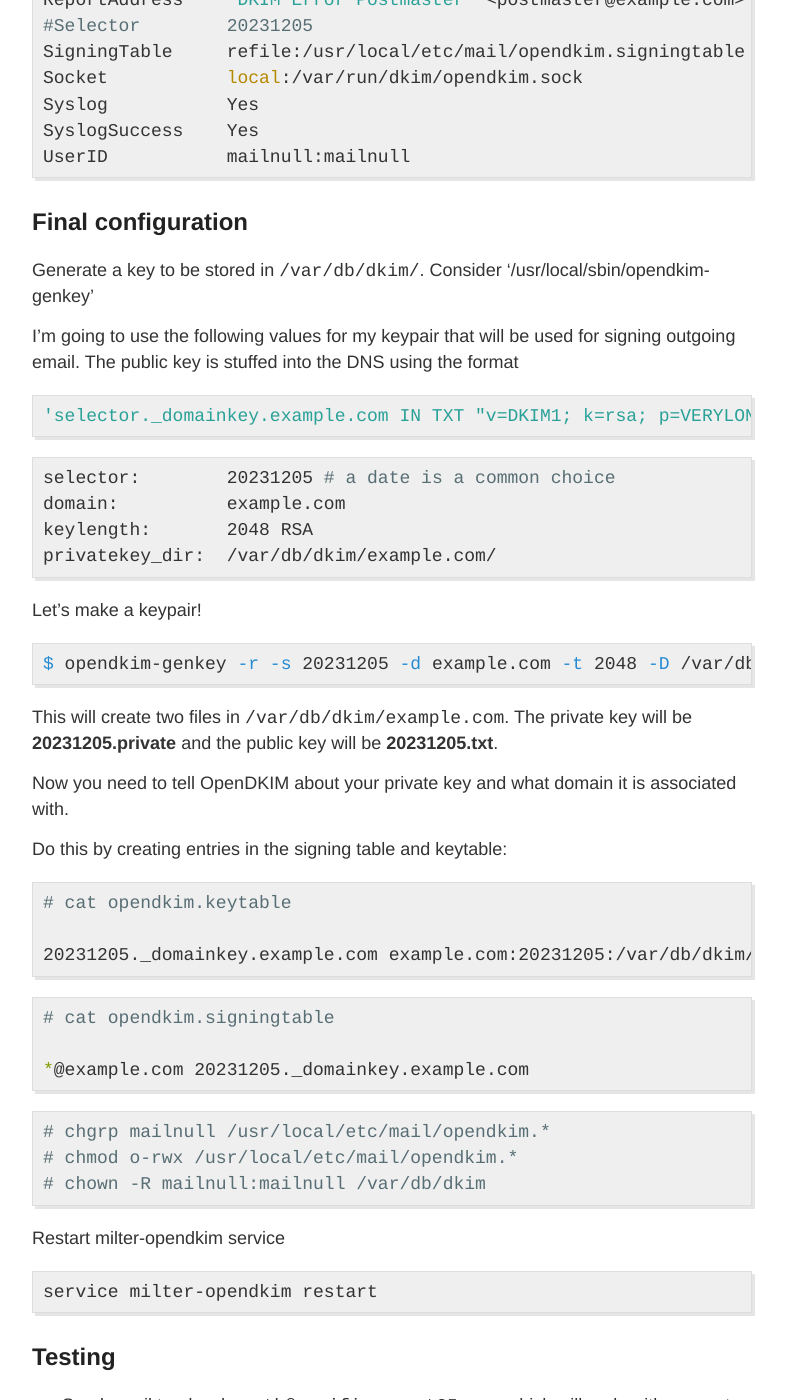
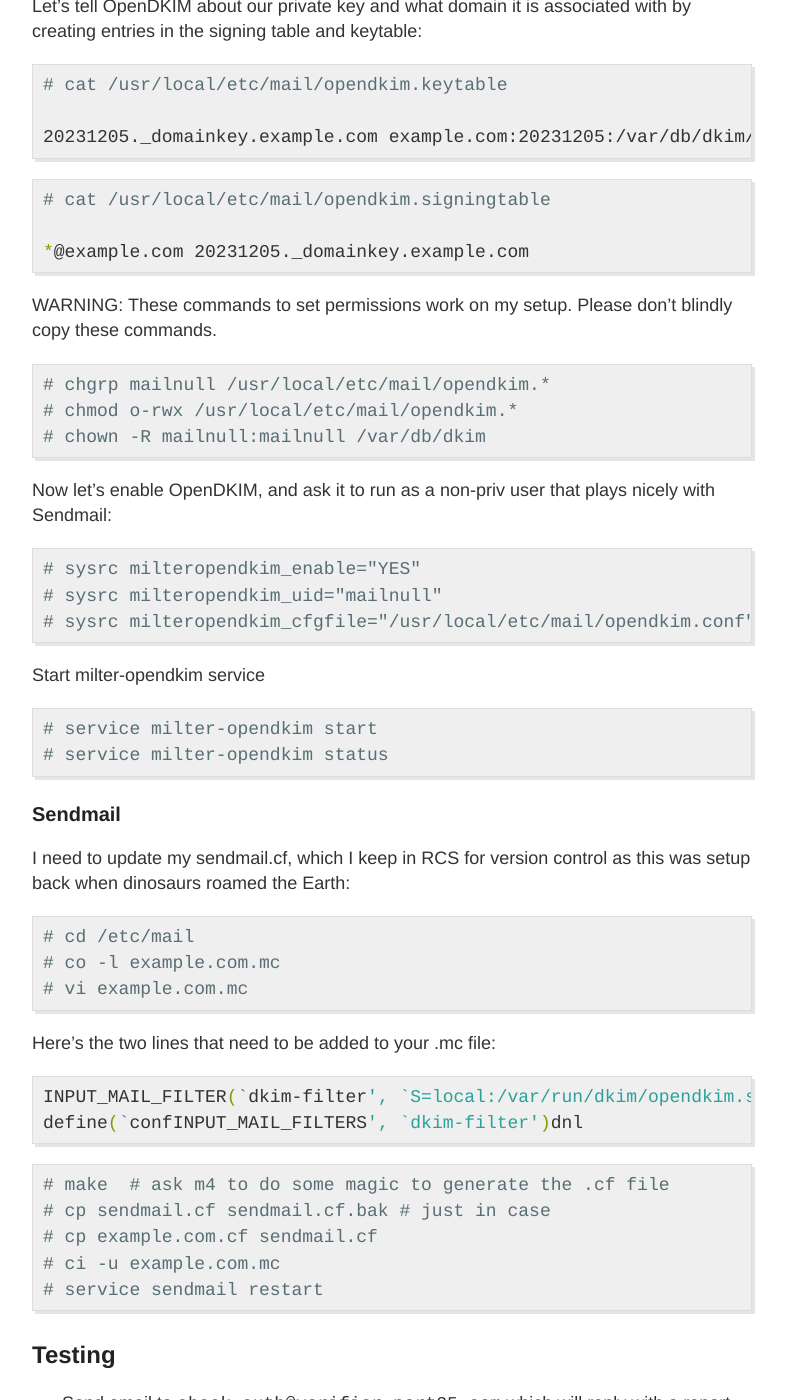
Before and after one commit to hanskuhn/hanskuhn.github.io, a Jekyll site: the page built from _posts/2023-12-01-DKIM_on_FreeBSD.md, in a window 1280 px wide and 1400 px high, scrolled down 2246 px. Shown: the whole window, without its empty margins (248-1034 px from the left). Built offline with Jekyll 4.4.1, drawn with Linux system fonts in a browser that asks for light colours; some of the changed text lies outside the part shown.

Commit message:
rearrange document structure so it makes sense. show sysrc example

```diff
--- a/_posts/2023-12-01-DKIM_on_FreeBSD.md
+++ b/_posts/2023-12-01-DKIM_on_FreeBSD.md
@@ -48,50 +48,11 @@ Note: milter sockets must be accessible from postfix/smtpd;
   using inet sockets might be preferred.
 {%endhighlight %}
 
-I need to update my sendmail.cf, which I keep in RCS for version control
-as this was setup back when dinosaurs roamed the Earth:
+Let's configure OpenDKIM to use some sane defaults:
 
 {%highlight bash %}
-$ cd /etc/mail
-$ co -l example.com.mc
-$ vi example.com.mc
-{%endhighlight %}
-
-Here's the two lines that need to be added to your .mc file:
-
-{%highlight bash %}
-INPUT_MAIL_FILTER(`dkim-filter', `S=local:/var/run/dkim/opendkim.sock, F=T, T=R:2m')dnl
-define(`confINPUT_MAIL_FILTERS', `dkim-filter')dnl
-{%endhighlight %}
-
-{%highlight bash %}
-$ make  # ask m4 to do some magic to generate the .cf file
-$ cp sendmail.cf sendmail.cf.bak # just in case
-$ cp example.com.cf sendmail.cf
-$ ci -u example.com.mc
-{%endhighlight %}
-
-Now let's enable OpenDKIM, and ask it to run as a non-priv user that plays
-nicely with Sendmail:
-
-{%highlight bash %}
-$ cd /etc
-$ vi rc.conf
-{%endhighlight %}
-
-Here's the lines to be added to rc.conf:
-
-{%highlight bash %}
-milteropendkim_enable="YES"
-milteropendkim_uid="mailnull"
-milteropendkim_cfgfile="/usr/local/etc/mail/opendkim.conf"
-{%endhighlight %}
-
-Let's configure OpenDKIM to use some sane defaults
-
-{%highlight bash %}
-$ cd /usr/local/etc/mail
-$ vi opendkim.conf
+# cd /usr/local/etc/mail
+# vi opendkim.conf
 {%endhighlight %}
 
 Change these values in `opendkim.conf`:
@@ -110,47 +71,49 @@ SyslogSuccess    Yes
 UserID           mailnull:mailnull
 {%endhighlight %}
 
-## Final configuration
+## Generate keypair
 
-Generate a key to be stored in `/var/db/dkim/`. Consider '/usr/local/sbin/opendkim-genkey'
+Let's generate a key to be stored in `/var/db/dkim/` using '/usr/local/sbin/opendkim-genkey'.
 
 I'm going to use the following values for my keypair that will be used for signing outgoing
 email. The public key is stuffed into the DNS using the format
 
 {%highlight bash %}
-'selector._domainkey.example.com IN TXT "v=DKIM1; k=rsa; p=VERYLONGSTRING"'
+selector._domainkey.example.com. IN TXT "v=DKIM1; k=rsa; p=VERYLONGSTRING"
 {%endhighlight %}
 
 {%highlight bash %}
-selector:        20231205 # a date is a common choice
+selector:        20231205 # date is a common choice
 domain:          example.com
-keylength:       2048 RSA
+keylength:       2048
 privatekey_dir:  /var/db/dkim/example.com/
 {%endhighlight %}
 
 Let's make a keypair!
 {%highlight bash %}
-$ opendkim-genkey -r -s 20231205 -d example.com -t 2048 -D /var/db/dkim/example.com
+# opendkim-genkey -r -s 20231205 -d example.com -t 2048 -D /var/db/dkim/example.com
 {%endhighlight %}
 
-This will create two files  in `/var/db/dkim/example.com`. The private key will be **20231205.private**
-and the public key will be **20231205.txt**.
+This command created two files  in `/var/db/dkim/example.com`. The private key is **20231205.private**
+and the public key is **20231205.txt**.
 
-Now you need to tell OpenDKIM about your private key and what domain it is associated with.
-
-Do this by creating entries in the signing table and keytable:
+Let's tell OpenDKIM about our private key and what domain it is associated with
+by creating entries in the signing table and keytable:
 
 {%highlight bash %}
-# cat opendkim.keytable
+# cat /usr/local/etc/mail/opendkim.keytable
 
 20231205._domainkey.example.com example.com:20231205:/var/db/dkim/example.com/20231205.private
 {%endhighlight %}
 
 {%highlight bash %}
-# cat opendkim.signingtable
+# cat /usr/local/etc/mail/opendkim.signingtable
 
 *@example.com 20231205._domainkey.example.com
 {%endhighlight %}
+
+WARNING: These commands to set permissions work on my setup. Please
+don't blindly copy these commands.
 
 {%highlight bash %}
 # chgrp mailnull /usr/local/etc/mail/opendkim.*
@@ -158,10 +121,46 @@ Do this by creating entries in the signing table and keytable:
 # chown -R mailnull:mailnull /var/db/dkim
 {%endhighlight %}
 
-  Restart milter-opendkim service
+Now let's enable OpenDKIM, and ask it to run as a non-priv user that plays
+nicely with Sendmail:
 
 {%highlight bash %}
-service milter-opendkim restart
+# sysrc milteropendkim_enable="YES"
+# sysrc milteropendkim_uid="mailnull"
+# sysrc milteropendkim_cfgfile="/usr/local/etc/mail/opendkim.conf"
+{%endhighlight %}
+
+Start milter-opendkim service
+
+{%highlight bash %}
+# service milter-opendkim start
+# service milter-opendkim status
+{%endhighlight %}
+
+### Sendmail
+
+I need to update my sendmail.cf, which I keep in RCS for version control
+as this was setup back when dinosaurs roamed the Earth:
+
+{%highlight bash %}
+# cd /etc/mail
+# co -l example.com.mc
+# vi example.com.mc
+{%endhighlight %}
+
+Here's the two lines that need to be added to your .mc file:
+
+{%highlight bash %}
+INPUT_MAIL_FILTER(`dkim-filter', `S=local:/var/run/dkim/opendkim.sock, F=T, T=R:2m')dnl
+define(`confINPUT_MAIL_FILTERS', `dkim-filter')dnl
+{%endhighlight %}
+
+{%highlight bash %}
+# make  # ask m4 to do some magic to generate the .cf file
+# cp sendmail.cf sendmail.cf.bak # just in case
+# cp example.com.cf sendmail.cf
+# ci -u example.com.mc
+# service sendmail restart
 {%endhighlight %}
 
 ## Testing
```
